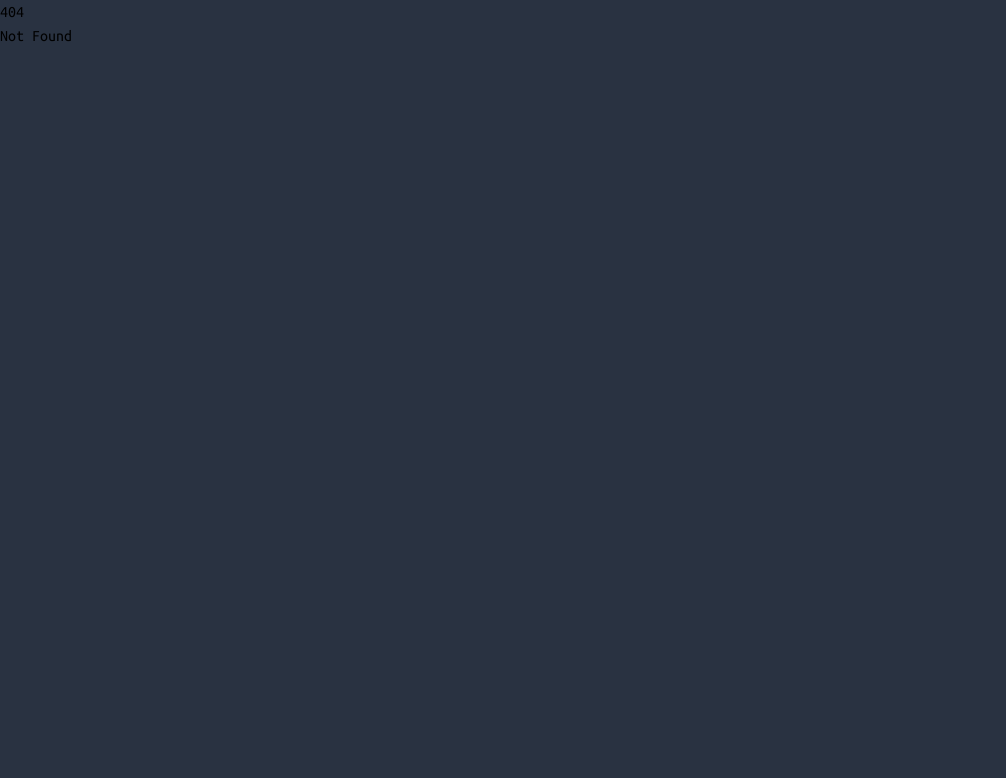
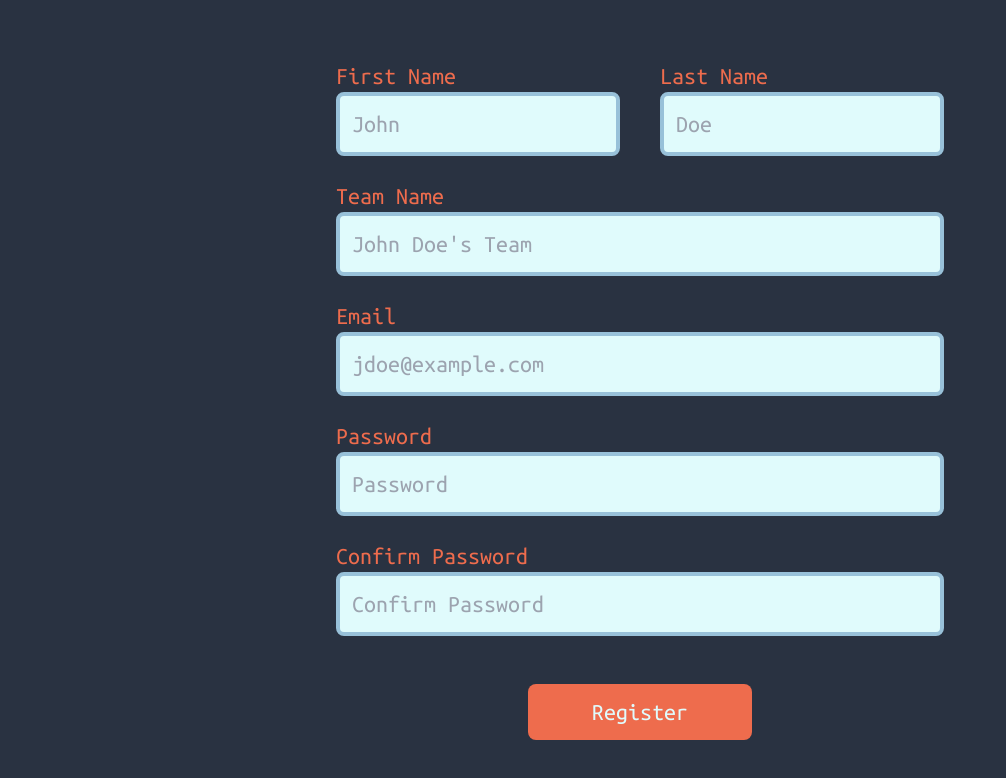
Before and after one commit to cwnaze/Nexus-Web-Server, a SvelteKit app: page /register in a window 1280 px wide. Before the commit this address had no page. Shown: the top 778 px of the page, without its empty margins (0-1006 px from the left). Built offline with nearby package versions, Linux system fonts and the light colour scheme.

Commit message:
STYLE: Register Page

```diff
--- /dev/null
+++ b/src/routes/register/+page.svelte
@@ -0,0 +1,31 @@
+<form class='text-orange flex flex-col justify-center items-center h-screen text-2xl'>
+    <div class='flex flex-col gap-6'>
+        <div class='flex gap-10'>
+            <div class='flex flex-col'>
+                <label for='first-name' class=''>First Name</label>
+                <input id='first-name' placeholder='John' class='bg-blue-100 border-blue-200 rounded-lg border-4 text-blue-400 p-3'/>
+            </div>
+            <div class='flex flex-col'>
+                <label for='last-name'>Last Name</label>
+                <input id='last-name' placeholder='Doe' class='bg-blue-100 border-blue-200 rounded-lg border-4 text-blue-400 p-3'/>
+            </div>
+        </div>
+        <div class='flex flex-col'>
+            <label for='team-name'>Team Name</label>
+            <input id='team-name' placeholder="John Doe's Team" class='bg-blue-100 border-blue-200 rounded-lg border-4 text-blue-400 p-3'/>
+        </div>
+        <div class='flex flex-col'>
+            <label for='email'>Email</label>
+            <input id='email' type='email' placeholder='jdoe@example.com' class='bg-blue-100 border-blue-200 rounded-lg border-4 text-blue-400 p-3'>
+        </div>
+        <div class='flex flex-col'>
+            <label for='password'>Password</label>
+            <input id='password' type='password' placeholder='Password' class='bg-blue-100 border-blue-200 rounded-lg border-4 text-blue-400 p-3'>
+        </div>
+        <div class='flex flex-col'>
+            <label for='confirm-password'>Confirm Password</label>
+            <input id='confirm-password' type='password' placeholder='Confirm Password' class='bg-blue-100 border-blue-200 rounded-lg border-4 text-blue-400 p-3'>
+        </div>
+        <button class='bg-orange text-blue-100 mx-auto p-3 px-16 rounded-lg mt-6'>Register</button>
+    </div>
+</form>
```
